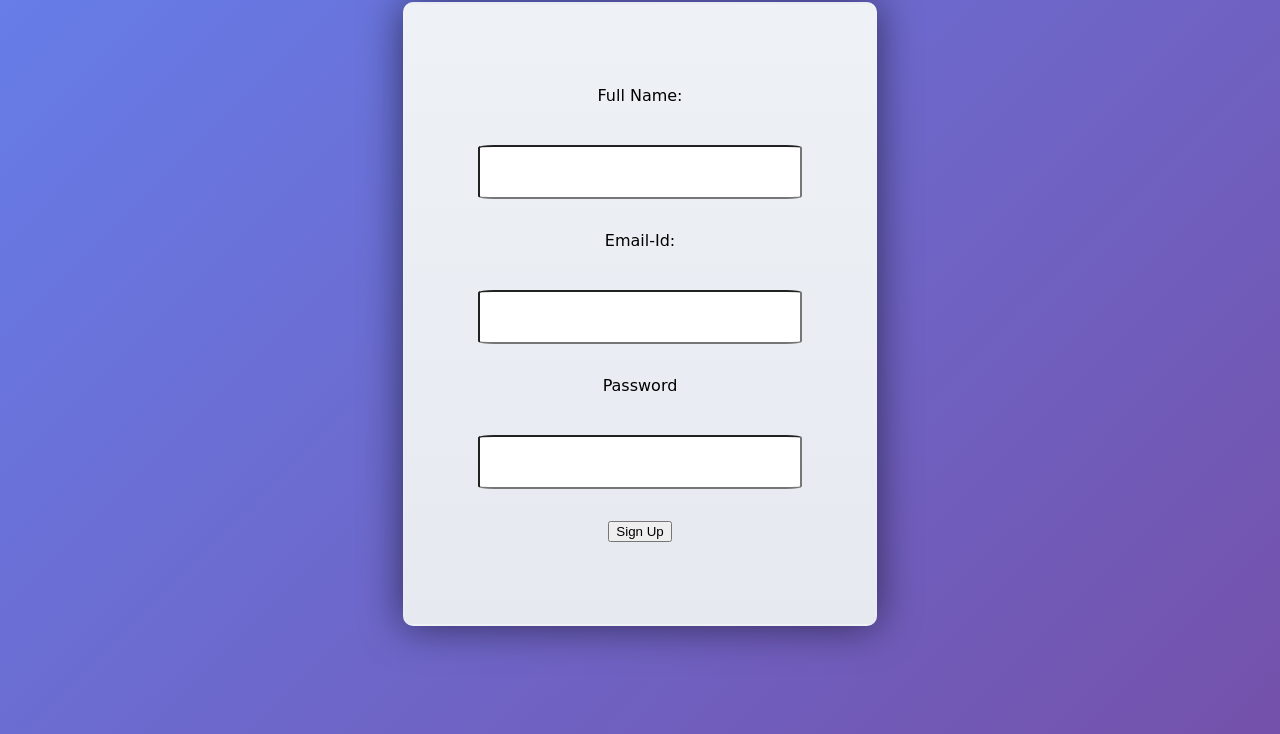
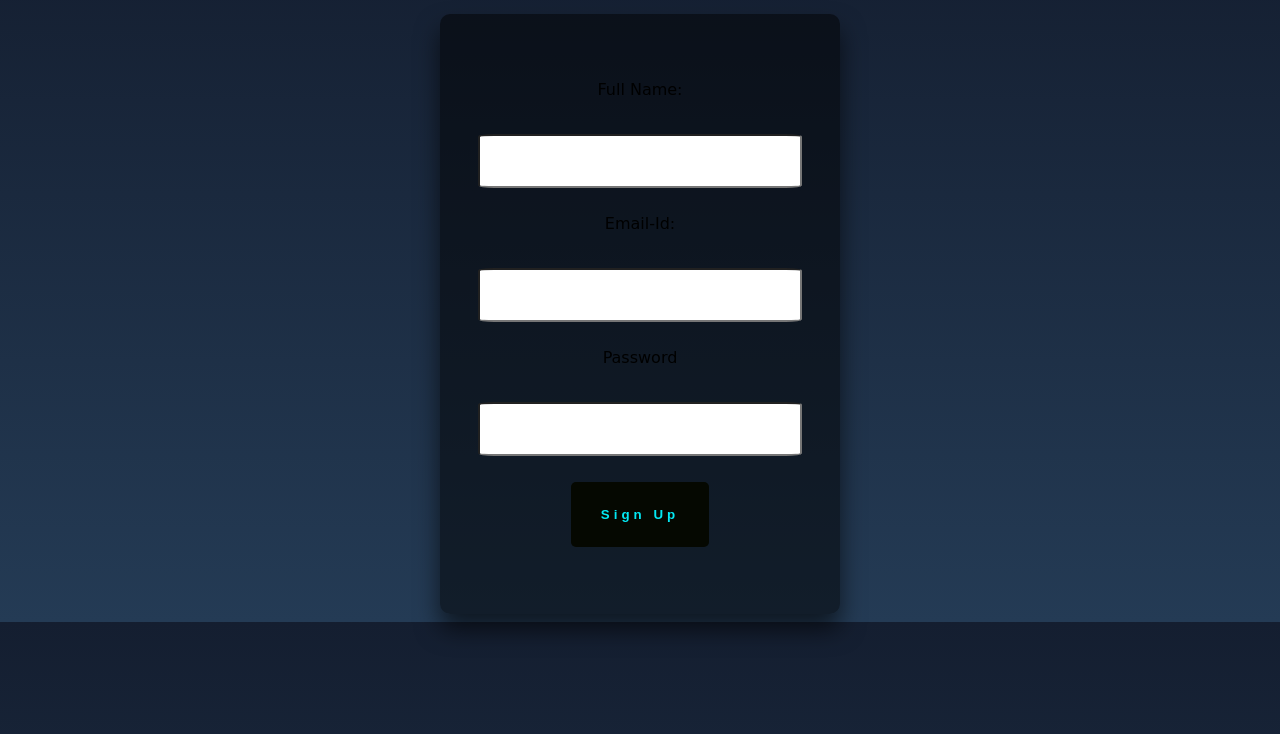
Before and after one commit to Arvindm22/Sprittle-Coding-Test, a plain HTML site: page index.html in a window 1280 px wide. Shown: the part 66-800 px from the top of the page. Drawn offline with Linux system fonts and the light colour scheme; a web font is replaced by a local one.

Commit message:
Redid Some styles

```diff
--- a/Styles.css
+++ b/Styles.css
@@ -3,12 +3,16 @@ h1{
     text-align: center;
 }
 body{
-    background-image: linear-gradient(135deg, #667eea 0%, #764ba2 100%);
+    background: linear-gradient(#141e30, #243b55);
+
 
 }
 section {   margin: auto;
             width: 600px;
-            height: 1000px;
+            height: 600px;
+            display: flex;
+            flex-direction: row;
+            justify-content: center;
 
 }
 form {
@@ -16,24 +20,17 @@ form {
         flex-direction: column;
         justify-content: space-evenly;
         align-items: center;
-        height: 520px;
         width: 400px;
-        background-image: linear-gradient(to top, #e6e9f0 0%, #eef1f5 100%);
-        position: relative;
-        transform: translate(-50%,-50%);
-        top: 30%;
-        left: 50%;
+        padding: 40px;
+        background: rgba(0,0,0,.5);
+        box-sizing: border-box;
+        box-shadow: 0 15px 25px rgba(0,0,0,.6);
         border-radius: 10px;
-        backdrop-filter: blur(10px);
-        border: 2px solid rgba(255,255,255,0.1);
-        box-shadow: 0 0 40px rgba(8,7,16,0.6);
-        padding: 50px 35px;
 }
 input{
 
     height: 50px;
     width: 300px;
-
     border-color:  linear-gradient(to top, #e6e9f0 0%, #eef1f5 100%);
     border-radius: 5%;
     padding: 0 10px;
@@ -46,3 +43,26 @@ label{
     text-align: center;
     font-family: 'Tilt Warp', cursive;
 }
+
+#Btn1{
+    padding: 25px 30px;
+    background-color: #050801;
+    color: #03e9f4;
+    font-weight: bold;
+    border: none;
+    border-radius: 5px;
+    letter-spacing: 4px;
+    overflow: hidden;
+    transition: 0.5s;
+    cursor: pointer;
+}
+
+#Btn1:hover {
+    background: #03e9f4;
+    color: #050801;
+    box-shadow: 0 0 5px #03e9f4,
+        0 0 25px #03e9f4,
+        0 0 50px #03e9f4,
+        0 0 200px #03e9f4;
+    -webkit-box-reflect: below 1px linear-gradient(transparent, #0005);
+}
--- a/index.html
+++ b/index.html
@@ -20,7 +20,7 @@
             <input type="email" name="Email" id="Email-Id" required>
             <label for="Pwd">Password</label>
             <input type="password" name="Password" id="Pwd" required>
-            <button id="Btn 1">Sign Up</button>
+            <button id="Btn1">Sign Up</button>
         </form>
     </section>
 </body>
```
